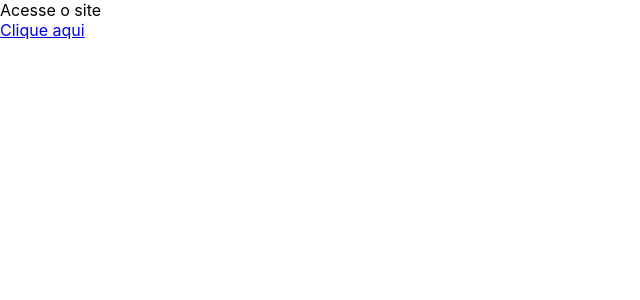
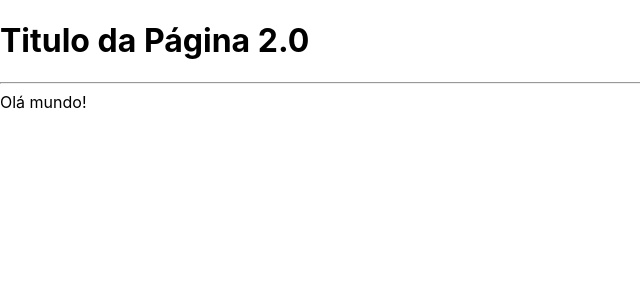
Before and after one commit to Washington95/projetos_react, a React (Vite) app in the folder react-vite/: page / in a window 1280 px wide. Shown: the top 300 px of the page, without its empty margins (0-640 px from the left). Built offline with nearby package versions, Linux system fonts and the light colour scheme.

Commit message:
Usando vários componentes dentro do outro

```diff
--- a/react-vite/src/App.tsx
+++ b/react-vite/src/App.tsx
@@ -1,33 +1,10 @@
-// const App = () =>{
-//   let n1: number = 10;
-//   let n2: number = 18;
+import { Header } from "./components/Header";
 
-//   function somar(n1:number, n2:number): number{
-//     return n1+ n2
-
-//   }
-
-//   return(
-//     <div>Soma : {somar(n1, n2)}</div>
-//   )
-
-// }
-// const App = () =>{
-//   let name: string = 'Washington';
-//   let lastname: string = 'Luiz'
-
-//   return(
-//     <div>{`${name.toLowerCase()} ${lastname.toLocaleUpperCase()}`}</div>
-//   )
-// }
-
-const  App = () =>{
-  let link : string = 'https://b7web.com.br'
-
+const App = () =>{
   return(
     <div>
-      Acesse o site <br />
-      <a href={link}>Clique aqui</a>
+      <Header/>
+      Olá mundo!
     </div>
   )
 }
--- /dev/null
+++ b/react-vite/src/components/Header.tsx
@@ -0,0 +1,8 @@
+export const Header = () =>{
+    return(
+        <header>
+            <h1>Titulo da Página 2.0</h1>
+            <hr />
+        </header>
+    )
+}
```
